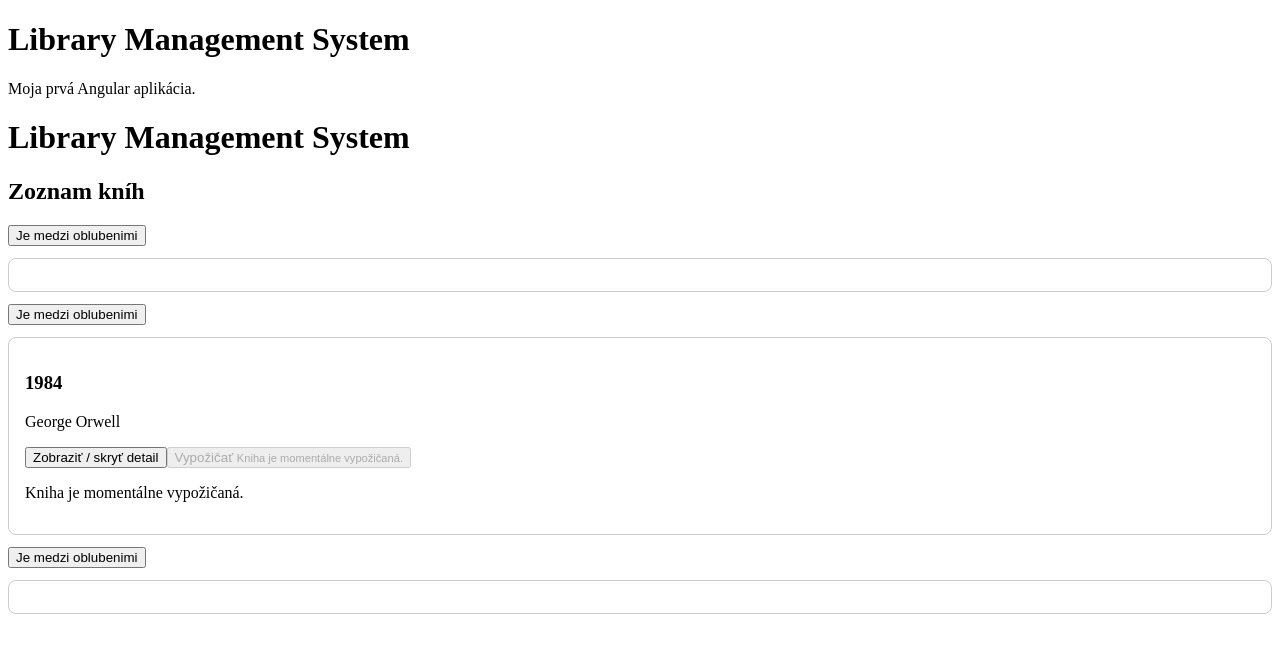
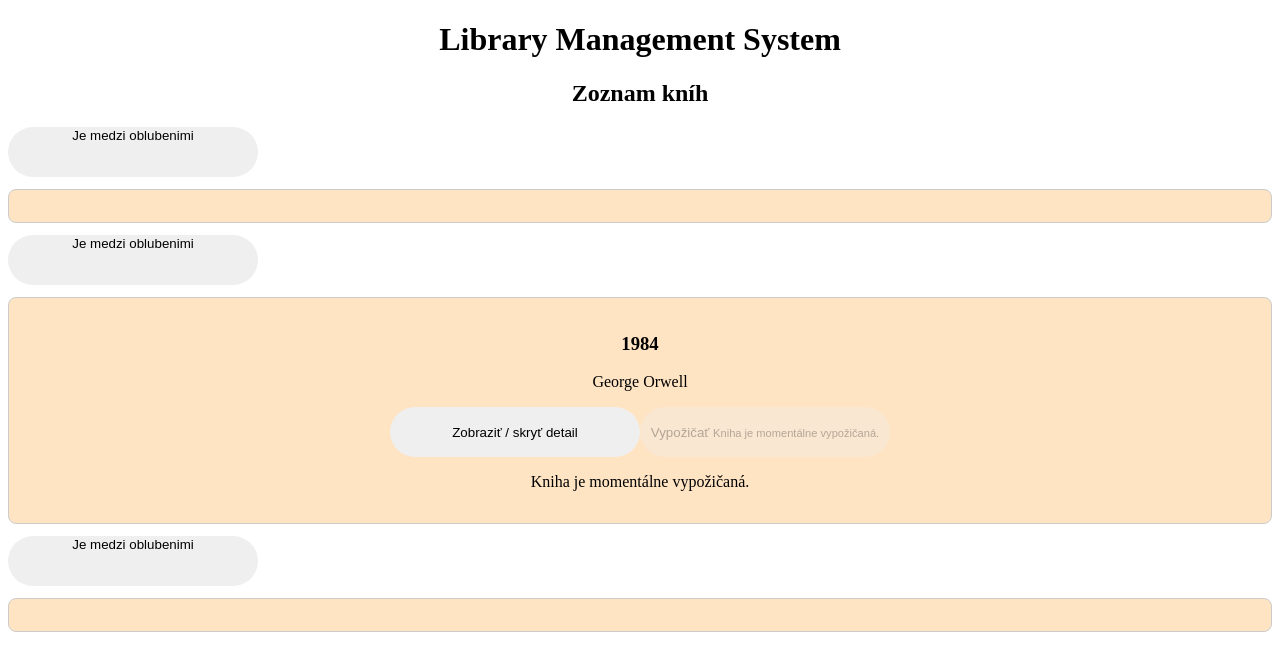
Before and after one commit to CodeCraft-ZAIT-Academy/2026_3AI_1_PREISLER_CVICENIA, an Angular app in the folder 1.zadanie/: page / in a window 1280 px wide. Shown: the top 670 px of the page. Built offline with nearby package versions, Linux system fonts and the light colour scheme.

Commit message:
Dizajn pre 1 zadanie

```diff
--- a/1.zadanie/src/app/app.css
+++ b/1.zadanie/src/app/app.css
@@ -0,0 +1,3 @@
+h1{
+    text-align: center;
+}
--- a/1.zadanie/src/app/book-card/book-card.css
+++ b/1.zadanie/src/app/book-card/book-card.css
@@ -3,4 +3,24 @@
   padding: 16px;
   margin: 12px 0;
   border-radius: 8px;
+  background-color: bisque;
 }
+article{
+  text-align: center;
+}
+.buttonon{
+  display: flex;
+  width: 250px;
+  height: 50px;
+  justify-content: center;
+  border-radius: 25px;
+  border: 0px;
+  border: black 1px;
+}
+.butttttttton{
+  width: 250px;
+  height: 50px;
+  border-radius: 25px;
+  border: 0px;
+  border: black 1px;
+}
--- a/1.zadanie/src/app/book-card/book-card.html
+++ b/1.zadanie/src/app/book-card/book-card.html
@@ -1,4 +1,4 @@
- <button (click)="zobrazoblubencov()">Je medzi oblubenimi</button>
+ <button (click)="zobrazoblubencov()" class="buttonon">Je medzi oblubenimi</button>
 
     <article class="book-card">
     @if(favorite && book().favorite) {
@@ -10,10 +10,10 @@
         <p>Žáner: {{ book().genre }}</p>
     </div>
     }
-    <button (click)="toggleDetails()">
+    <button (click)="toggleDetails()" class="butttttttton">
         Zobraziť / skryť detail
     </button>
-    <button [disabled]="!book().available">
+    <button [disabled]="!book().available" class="butttttttton">
         Vypožičať
         @if (!book().available) {
         <small>Kniha je momentálne vypožičaná.</small>
--- a/1.zadanie/src/app/book-list/book-list.css
+++ b/1.zadanie/src/app/book-list/book-list.css
@@ -0,0 +1,7 @@
+h2{
+    text-align: center;
+}
+section{
+    justify-content: center;
+
+}
--- a/1.zadanie/src/index.html
+++ b/1.zadanie/src/index.html
@@ -8,8 +8,6 @@
   <link rel="icon" type="image/x-icon" href="favicon.ico">
 </head>
 <body>
-  <h1>Library Management System</h1>
-  <p>Moja prvá Angular aplikácia.</p>
   <app-root></app-root>
 </body>
 </html>
```
